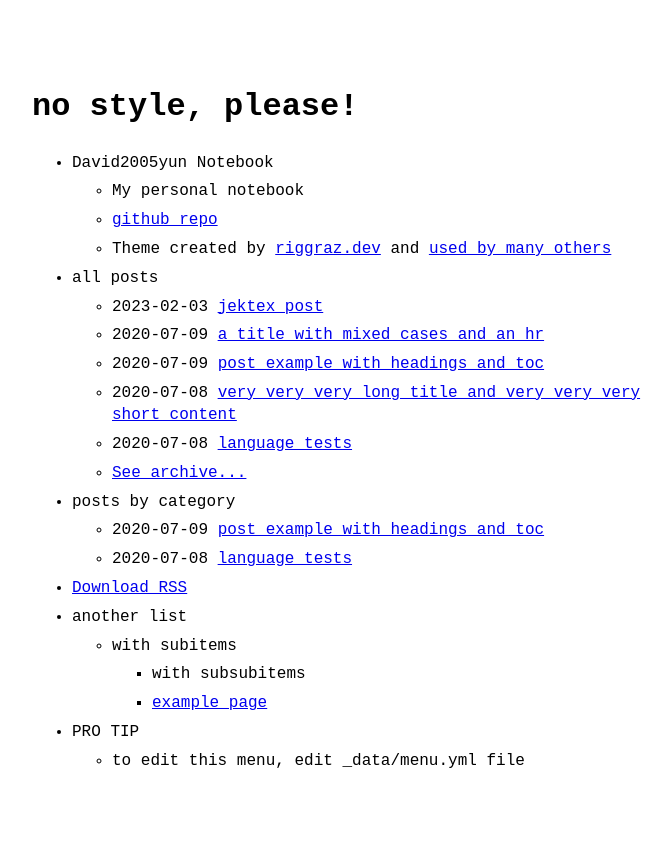
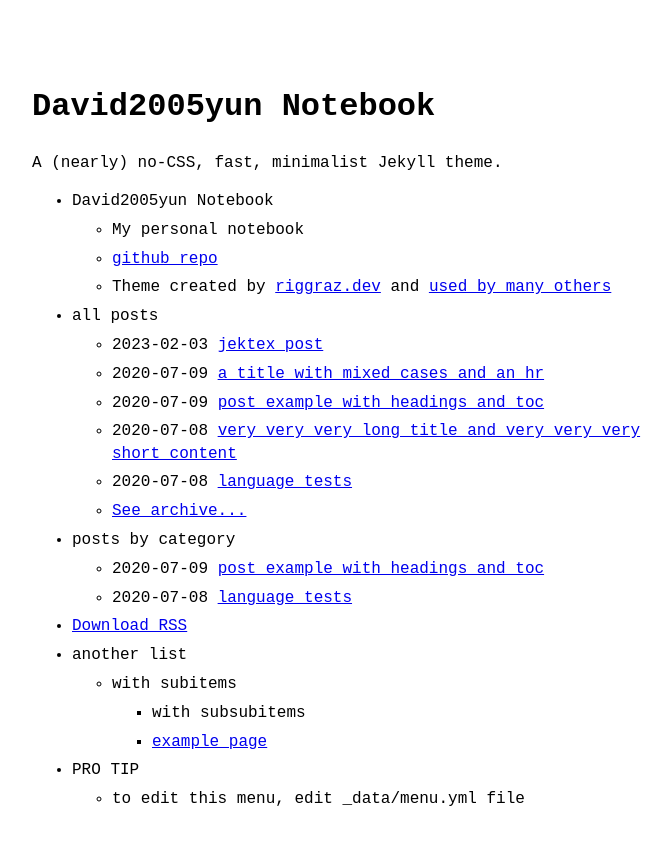
Before and after one commit to david2005yun/david2005yun.github.io, a Jekyll site: the page built from index.md, in a window 1280 px wide. Shown: the top 845 px of the page, without its empty margins (288-959 px from the left). Built offline with Jekyll 4.4.1, drawn with Linux system fonts in a browser that asks for light colours.

Commit message:
Update _config.yml

```diff
--- a/_config.yml
+++ b/_config.yml
@@ -1,6 +1,6 @@
-title: no style, please! # name of the site
-author: Riccardo Graziosi # name of site's author
-email: riccardo.graziosi97@gmail.com # email of site's author
+title: David2005yun Notebook # name of the site
+author: Yunqi # name of site's author
+email: https://github.com/david2005yun/david2005yun/issues # email of site's author
 url: https://20050223.xyz # root address of the site
 baseurl: "" # subpath of the site, e.g. "/blog" (leave it blank "" if you're site shouldn't use a subpath)
 description: > # description of the site (multiple lines allowed)
@@ -15,9 +15,9 @@
 
 theme_config:
   appearance: "auto" # can be "light", "dark" or "auto"
-  back_home_text: ".." # customize text for homepage link in post layout
+  back_home_text: "返回主页 | Back Home" # customize text for homepage link in post layout
   date_format: "%Y-%m-%d" # customize how date is formatted
-  show_description: false # show blog description in home page
+  show_description: true # show blog description in home page
   lowercase_titles: true # show titles in lowercase in lists
 
 sass:
```
